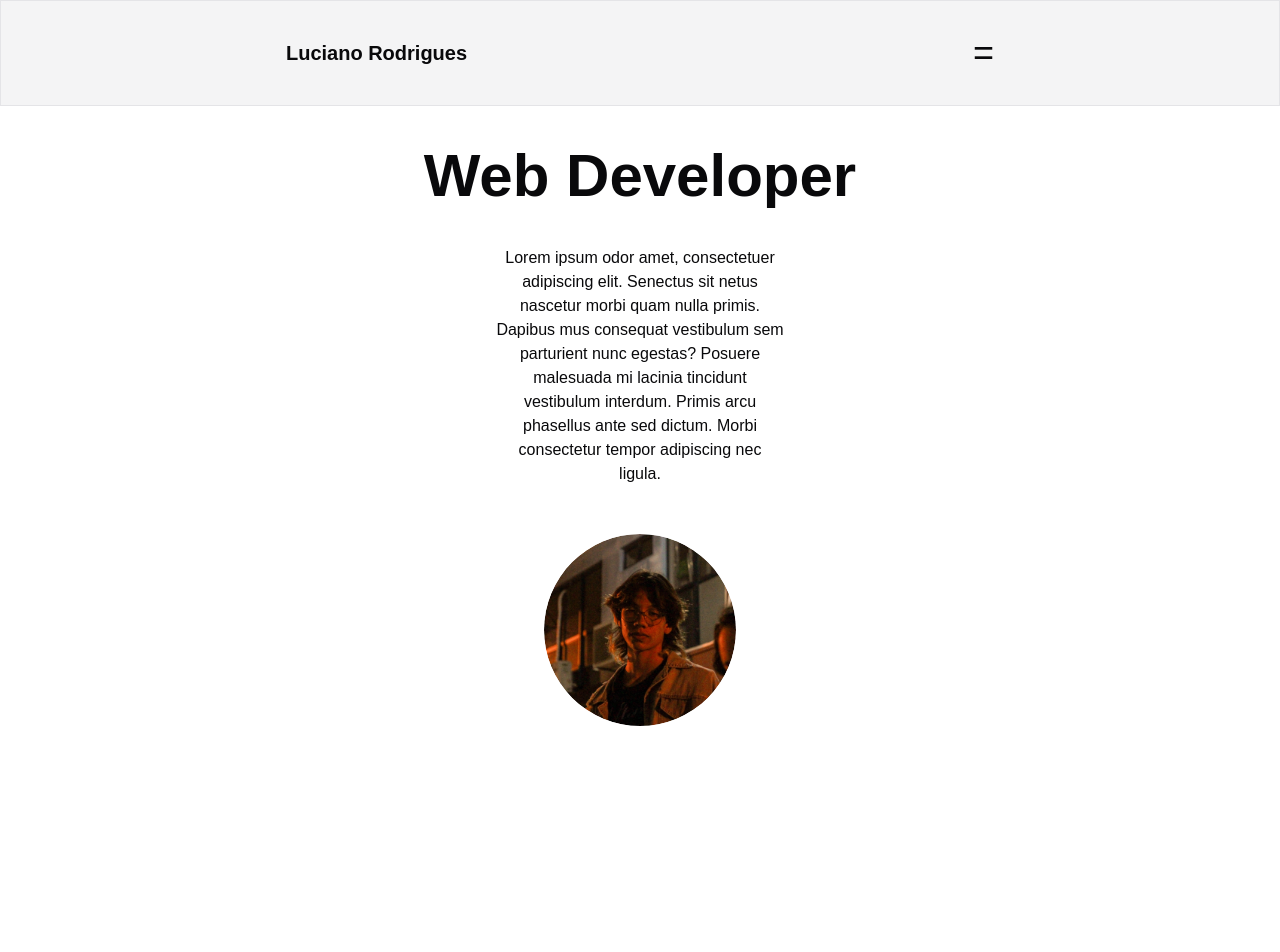
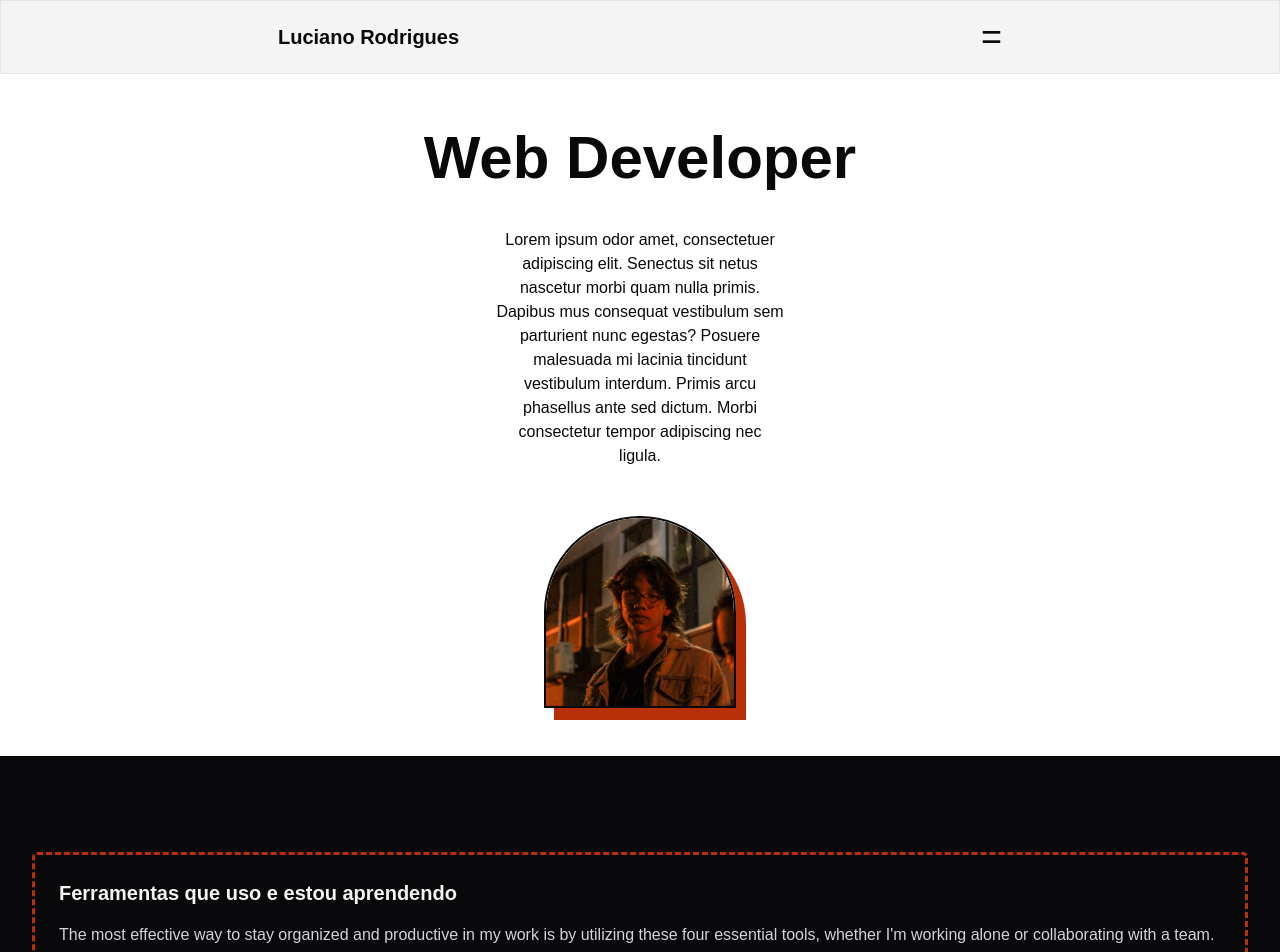
Before and after one commit to sushinectar/my-portfolio, a Next.js app: page / in a window 1280 px wide. Shown: the top 952 px of the page. Before the commit the page ends 800 px from the top, so only its background shows below. Built offline with nearby package versions, Linux system fonts and the light colour scheme.

Commit message:
starting the second part of the 'main' element

```diff
--- a/src/app/globals.css
+++ b/src/app/globals.css
@@ -70,3 +70,8 @@ body {
     @apply bg-background text-foreground;
   }
 }
+
+.border-dashed-custom {
+  border: 3px dashed rgba(183, 48, 7, 1);
+  border-radius: 5px;
+}
--- a/src/app/page.js
+++ b/src/app/page.js
@@ -11,8 +11,8 @@ export default function Home() {
 
   return (
     <div>
-      <nav className="flex justify-around items-center bg-zinc-100 p-8 border">
-        {/*logo*/}
+      <nav className="fixed top-0 left-0 w-full flex justify-around items-center bg-zinc-100 p-4 border z-10">
+        {/* Logo */}
         <div>
           <h1 className="font-semibold text-xl">Luciano Rodrigues</h1>
         </div>
@@ -24,7 +24,7 @@ export default function Home() {
       </nav>
 
       {isMenuOpen && (
-        <div className="fixed inset-0 bg-black bg-opacity-50 flex items-center justify-center">
+        <div className="fixed z-10 inset-0 bg-black bg-opacity-50 flex items-center justify-center">
           <div className="bg-white p-6 rounded-md shadow-lg relative w-3/4 max-w-md">
             <button className="absolute top-2 right-2 text-gray-600" onClick={toggleMenu}>
               &#10005;
@@ -55,9 +55,9 @@ export default function Home() {
         </div>
       )}
 
-      <main className="flex flex-col justify-center gap-12">
-        {/* summary about */}
-        <div className="flex flex-col justify-center items-center text-center gap-10 mt-10">
+      <main className="mt-32 flex flex-col justify-center gap-12">
+        {/* Summary about */}
+        <div className="flex flex-col justify-center items-center text-center gap-10">
           <h1 className="text-6xl font-bold">Web Developer</h1>
           <p className="w-72">
             Lorem ipsum odor amet, consectetuer adipiscing elit. Senectus sit netus nascetur morbi quam nulla primis.
@@ -66,14 +66,23 @@ export default function Home() {
           </p>
         </div>
         <div className="flex items-center justify-center">
-          <div className="relative overflow-hidden rounded-full w-48 h-48">
+          <div className="relative overflow-hidden rounded-t-full w-48 h-48 shadow-[10px_12px_0px_rgba(183,48,7,1)] border-2 border-zinc-950">
             <Image
               src="/photo-me.JPEG"
               alt="Luciano Photo"
               layout="fill"
               objectFit="cover"
-              className="rounded-full transition-transform duration-500 group-hover:scale-110"
+              className="rounded-t-full transition-transform duration-500 group-hover:scale-110"
             />
+          </div>
+        </div>
+        <div className="bg-zinc-950 pt-24 pr-8 pb-24 pl-8">
+          <div className="flex flex-col gap-4 border-dashed-custom border-dashed p-6">
+            <h1 className="text-xl text-zinc-100 font-semibold">Ferramentas que uso e estou aprendendo</h1>
+            <p className="text-zinc-300">
+              The most effective way to stay organized and productive in my work is by utilizing these four essential
+              tools, whether I'm working alone or collaborating with a team.
+            </p>
           </div>
         </div>
       </main>
```
